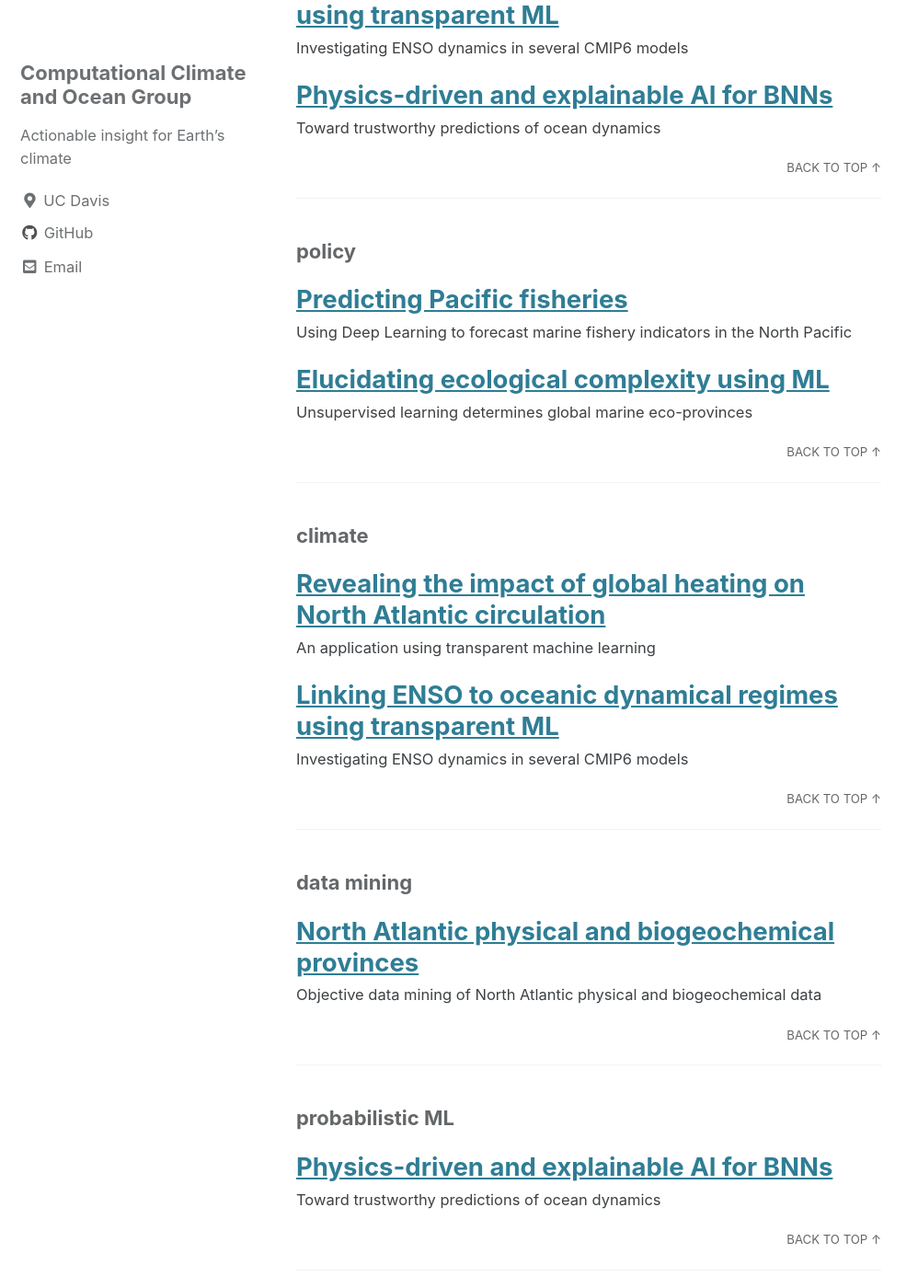
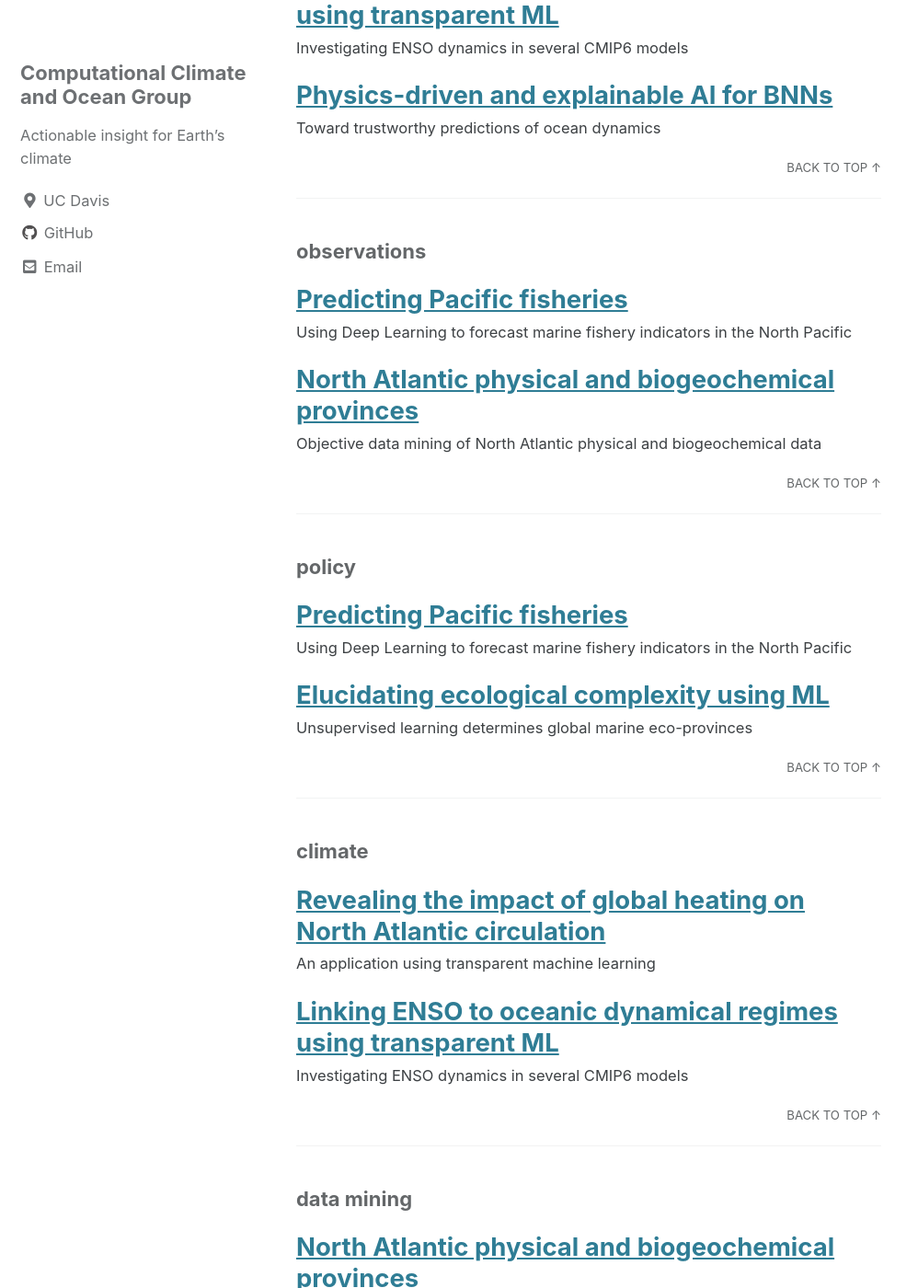
Before and after one commit to CompClimate/ccog.github.io, a Jekyll site: the page built from _pages/tag-archive.md, in a window 1280 px wide and 1400 px high, scrolled down 1445 px. Shown: the whole window at 92% size, without its empty margins (0-998 px from the left). Built offline with Jekyll 4.4.1, drawn with Linux system fonts in a browser that asks for light colours; cached includes are drawn as plain includes; some of the changed text lies outside the part shown.

Commit message:
Update 0000-01-01-biogeochemPhysProvince.md

```diff
--- a/projects/_posts/0000-01-01-biogeochemPhysProvince.md
+++ b/projects/_posts/0000-01-01-biogeochemPhysProvince.md
@@ -16,6 +16,7 @@
 tags:
   - ocean
   - data mining
+  - observations
 ---
 
 ## Towards objective data mining: An example on 3D North Atlantic physical and biogeochemical data
```
